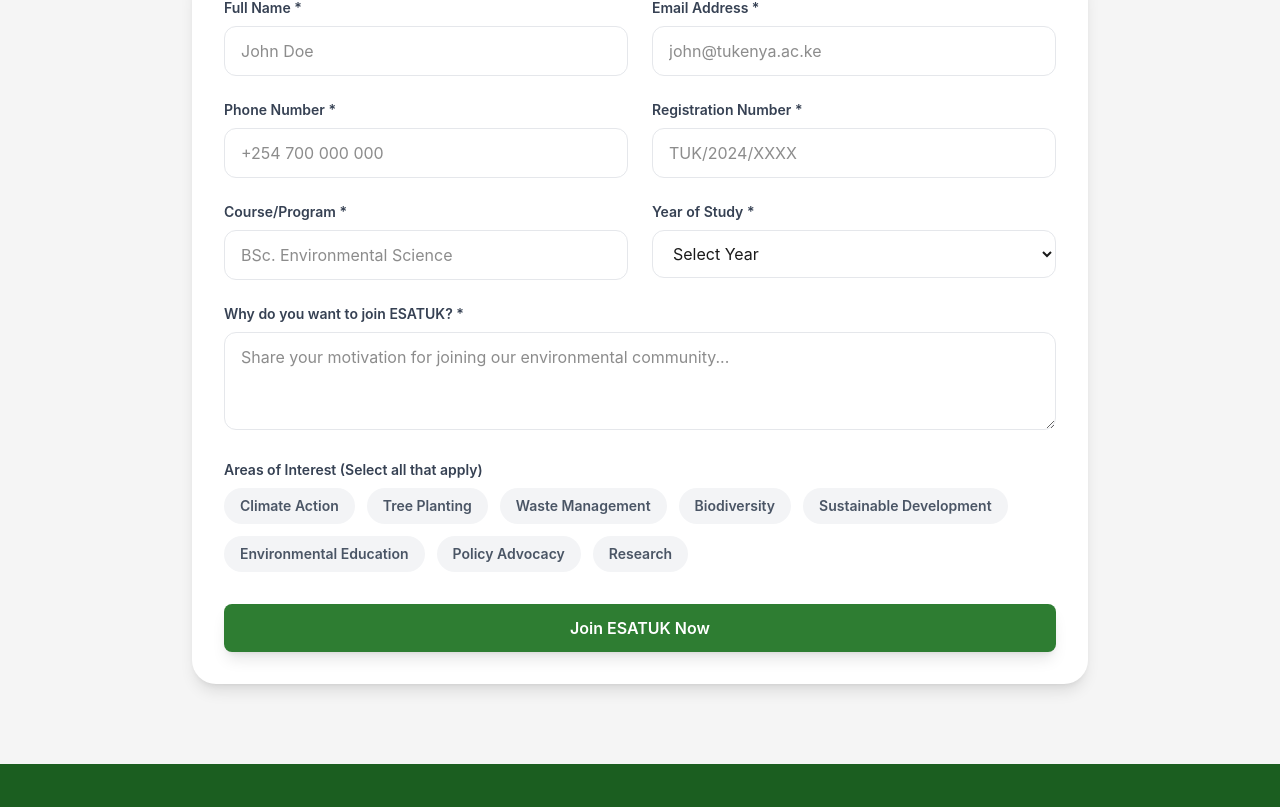
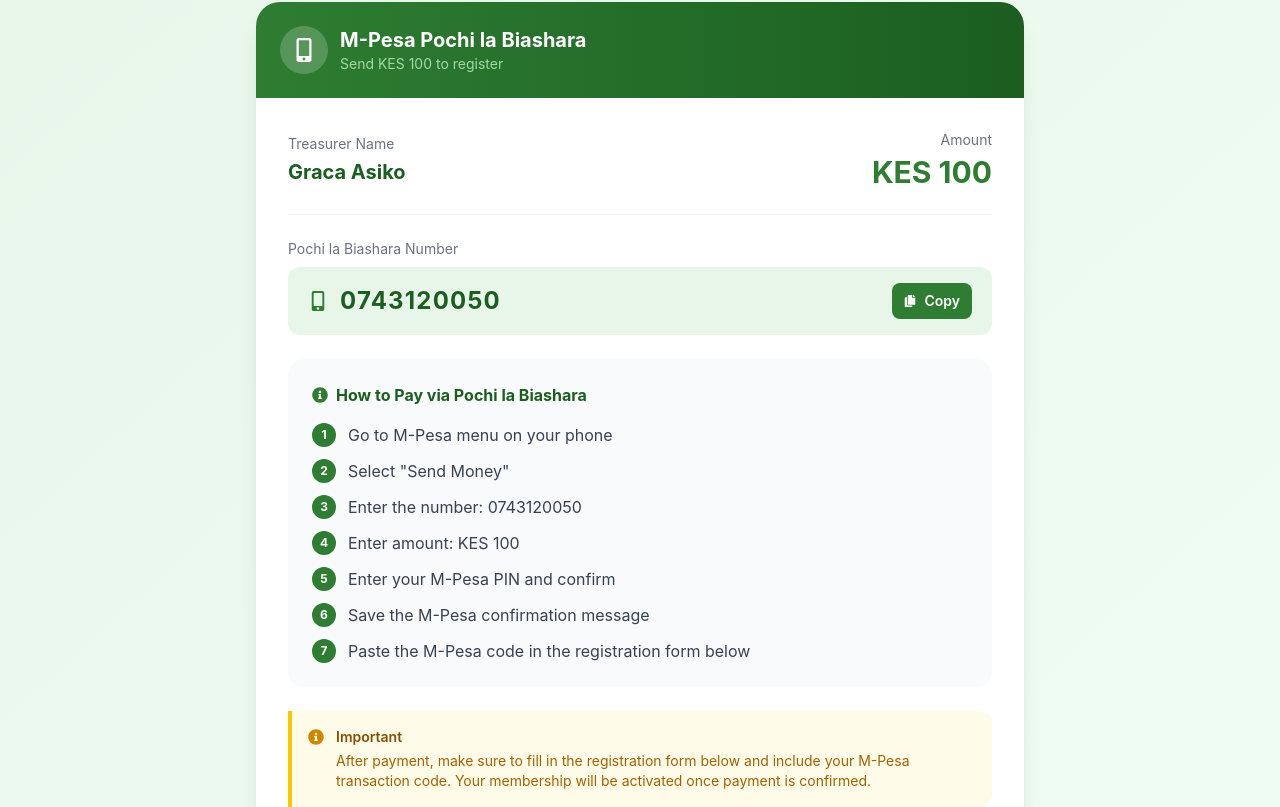
Before and after one commit to Denzel-254/ESATUK, a React (Vite) app: page /membership in a window 1280 px wide. Shown: the part 1514-2321 px from the top of the page. Built offline with nearby package versions, Linux system fonts and the light colour scheme.

Commit message:
Enhance Membership page with new icons and payment details

```diff
--- a/src/pages/Membership.jsx
+++ b/src/pages/Membership.jsx
@@ -1,16 +1,34 @@
 import { motion } from 'framer-motion';
 import SEO from '../components/common/SEO';
 import { useState } from 'react';
-import { FaCheck, FaUsers, FaLeaf, FaHands, FaUserPlus } from 'react-icons/fa';
+import {
+  FaCheck,
+  FaUsers,
+  FaLeaf,
+  FaHands,
+  FaUserPlus,
+  FaMobileAlt,
+  FaCopy,
+  FaMoneyBillWave,
+  FaInfoCircle
+} from 'react-icons/fa';
 import MembershipForm from '../components/forms/MembershipForm';
 
 const Membership = () => {
+  const [copied, setCopied] = useState(false);
+
   const benefits = [
     { icon: <FaLeaf />, title: 'Environmental Impact', desc: 'Be part of meaningful environmental conservation projects.' },
     { icon: <FaUsers />, title: 'Community', desc: 'Connect with like-minded students passionate about sustainability.' },
     { icon: <FaHands />, title: 'Skills Development', desc: 'Gain valuable skills in leadership, advocacy, and project management.' },
     { icon: <FaUserPlus />, title: 'Networking', desc: 'Build connections with professionals and organizations in the environmental sector.' },
   ];
+
+  const handleCopyNumber = () => {
+    navigator.clipboard.writeText('0743120050');
+    setCopied(true);
+    setTimeout(() => setCopied(false), 2000);
+  };
 
   return (
     <motion.div
@@ -21,7 +39,7 @@
     >
       <SEO
         title="Join ESATUK - Membership Registration & Benefits"
-        description="Join ESATUK, the Environmental Students' Association of TUK. Register online and become part of a community championing sustainability, climate action, and environmental stewardship."
+        description="Join ESATUK, the Environmental Students' Association of TUK. Register online for KES 100 and become part of a community championing sustainability, climate action, and environmental stewardship."
         keywords="ESATUK membership, join environmental club TUK, student sustainability Kenya, climate action students, register ESATUK"
         url="https://esatuk.org/membership"
       />
@@ -99,11 +117,10 @@
             <div className="bg-white p-8 rounded-3xl shadow-lg">
               <ul className="space-y-4">
                 {[
-
                   'Passionate about environmental conservation and sustainability',
                   'Committed to the vision and mission of ESATUK',
                   'Willing to participate in association activities and projects',
-                  'Pay the membership fee (KES 100 )'
+                  'Pay the membership fee (KES 100)'
                 ].map((requirement, index) => (
                   <motion.li
                     key={index}
@@ -119,6 +136,151 @@
                 ))}
               </ul>
             </div>
+          </motion.div>
+        </div>
+      </section>
+
+      {/* Payment Details Section */}
+      <section className="section-padding bg-gradient-to-br from-primary-pale to-green-50">
+        <div className="container-custom">
+          <motion.div
+            initial={{ opacity: 0, y: 30 }}
+            whileInView={{ opacity: 1, y: 0 }}
+            transition={{ duration: 0.6 }}
+            viewport={{ once: true }}
+            className="max-w-3xl mx-auto"
+          >
+            <div className="text-center mb-8">
+              <div className="inline-flex items-center gap-2 bg-primary/10 text-primary px-4 py-2 rounded-full text-sm font-semibold mb-4">
+                <FaMoneyBillWave />
+                Payment Instructions
+              </div>
+              <h2 className="section-title">How to Pay Your Membership Fee</h2>
+              <p className="section-subtitle">
+                Pay your KES 100 registration fee via M-Pesa Pochi la Biashara to the Treasurer.
+              </p>
+            </div>
+
+            <motion.div
+              initial={{ opacity: 0, scale: 0.95 }}
+              whileInView={{ opacity: 1, scale: 1 }}
+              transition={{ duration: 0.6 }}
+              viewport={{ once: true }}
+              className="bg-white rounded-3xl shadow-xl overflow-hidden"
+            >
+              {/* Header */}
+              <div className="bg-gradient-to-r from-primary to-primary-dark p-6 text-white">
+                <div className="flex items-center gap-3">
+                  <div className="w-12 h-12 bg-white/20 rounded-full flex items-center justify-center backdrop-blur-sm">
+                    <FaMobileAlt className="text-2xl" />
+                  </div>
+                  <div>
+                    <h3 className="text-xl font-bold">M-Pesa Pochi la Biashara</h3>
+                    <p className="text-sm text-primary-mint">Send KES 100 to register</p>
+                  </div>
+                </div>
+              </div>
+
+              {/* Payment Details */}
+              <div className="p-6 md:p-8 space-y-6">
+                {/* Treasurer Info */}
+                <div className="flex flex-col sm:flex-row sm:items-center justify-between gap-4 pb-6 border-b border-gray-100">
+                  <div>
+                    <p className="text-sm text-gray-500 mb-1">Treasurer Name</p>
+                    <p className="text-lg md:text-xl font-bold text-primary-dark">
+                      Graca Asiko
+                    </p>
+                  </div>
+                  <div className="sm:text-right">
+                    <p className="text-sm text-gray-500 mb-1">Amount</p>
+                    <p className="text-2xl md:text-3xl font-bold text-primary">
+                      KES 100
+                    </p>
+                  </div>
+                </div>
+
+                {/* Phone Number with Copy Button */}
+                <div>
+                  <p className="text-sm text-gray-500 mb-2">Pochi la Biashara Number</p>
+                  <div className="flex items-center gap-3">
+                    <div className="flex-1 bg-primary-pale rounded-xl px-5 py-4 flex items-center justify-between">
+                      <div className="flex items-center gap-3">
+                        <FaMobileAlt className="text-primary text-xl" />
+                        <span className="text-xl md:text-2xl font-bold text-primary-dark tracking-wider">
+                          0743120050
+                        </span>
+                      </div>
+                      <motion.button
+                        whileTap={{ scale: 0.9 }}
+                        onClick={handleCopyNumber}
+                        className={`flex items-center gap-2 px-3 py-2 rounded-lg text-sm font-semibold transition-all ${
+                          copied
+                            ? 'bg-green-500 text-white'
+                            : 'bg-primary text-white hover:bg-primary-dark'
+                        }`}
+                      >
+                        {copied ? (
+                          <>
+                            <FaCheck className="text-xs" />
+                            Copied!
+                          </>
+                        ) : (
+                          <>
+                            <FaCopy className="text-xs" />
+                            Copy
+                          </>
+                        )}
+                      </motion.button>
+                    </div>
+                  </div>
+                </div>
+
+                {/* Step by Step Instructions */}
+                <div className="bg-gray-50 rounded-2xl p-6">
+                  <h4 className="font-bold text-primary-dark mb-4 flex items-center gap-2">
+                    <FaInfoCircle className="text-primary" />
+                    How to Pay via Pochi la Biashara
+                  </h4>
+                  <ol className="space-y-3">
+                    {[
+                      'Go to M-Pesa menu on your phone',
+                      'Select "Send Money"',
+                      'Enter the number: 0743120050',
+                      'Enter amount: KES 100',
+                      'Enter your M-Pesa PIN and confirm',
+                      'Save the M-Pesa confirmation message',
+                      'Paste the M-Pesa code in the registration form below'
+                    ].map((step, index) => (
+                      <li key={index} className="flex items-start gap-3">
+                        <span className="flex-shrink-0 w-6 h-6 bg-primary text-white rounded-full flex items-center justify-center text-xs font-bold">
+                          {index + 1}
+                        </span>
+                        <span className="text-gray-700 text-sm md:text-base">
+                          {step}
+                        </span>
+                      </li>
+                    ))}
+                  </ol>
+                </div>
+
+                {/* Important Note */}
+                <div className="bg-yellow-50 border-l-4 border-yellow-400 p-4 rounded-r-xl">
+                  <div className="flex items-start gap-3">
+                    <FaInfoCircle className="text-yellow-600 flex-shrink-0 mt-0.5" />
+                    <div>
+                      <p className="text-sm font-semibold text-yellow-800 mb-1">
+                        Important
+                      </p>
+                      <p className="text-sm text-yellow-700">
+                        After payment, make sure to fill in the registration form below
+                        and include your M-Pesa transaction code. Your membership will be
+                        activated once payment is confirmed.
+                      </p>
+                    </div>
+                  </div>
+                </div>
+              </div>
+            </motion.div>
           </motion.div>
         </div>
       </section>
```
